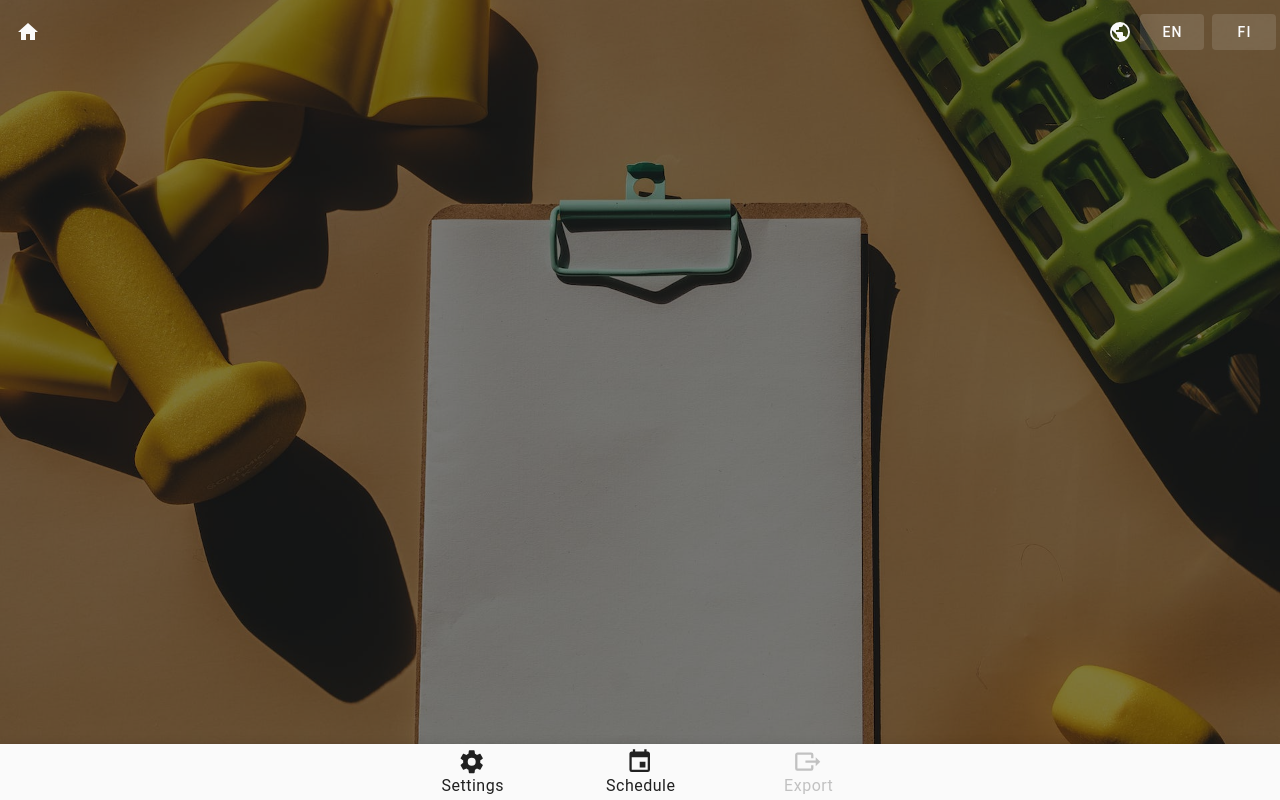
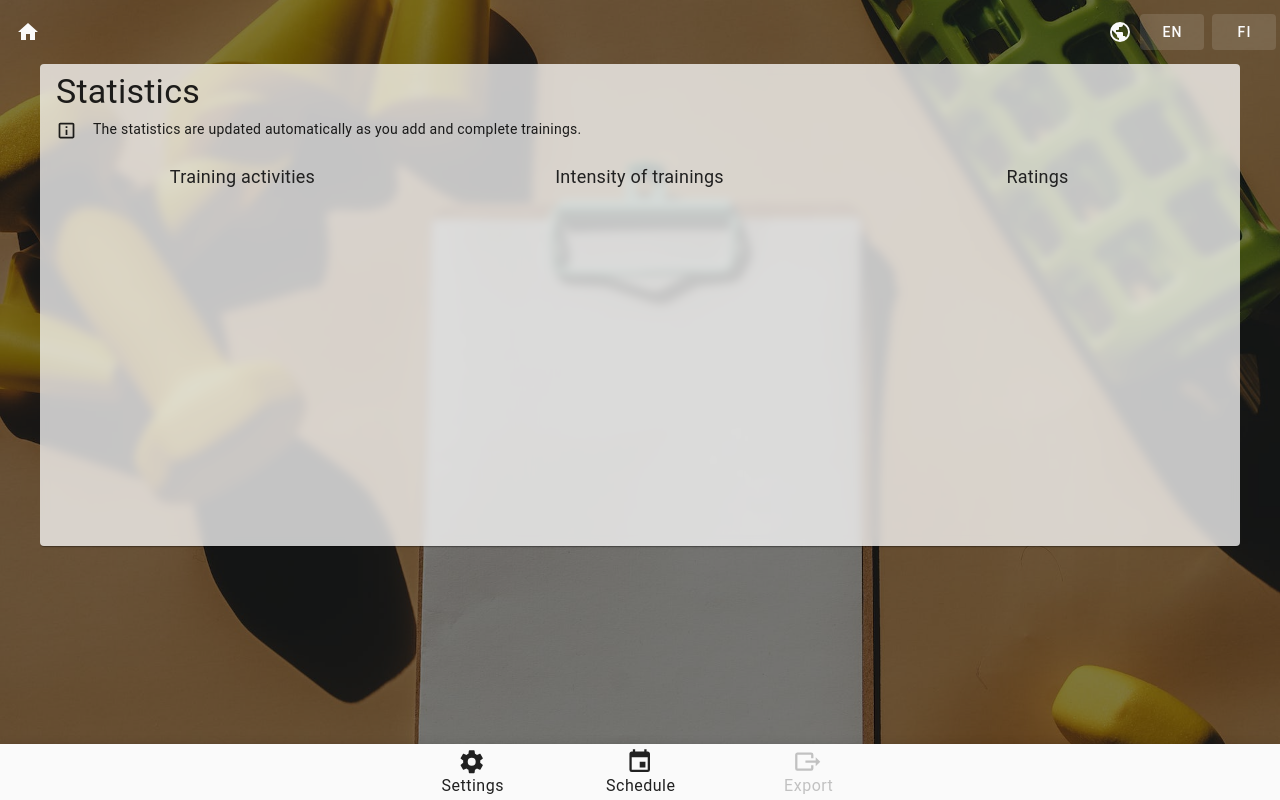
Before and after one commit to ajuvonen/getfit, a Vue app: page /stats in a window 1280 px wide. Built offline with nearby package versions, Linux system fonts and the light colour scheme.

Commit message:
Add stats view and basic charts

```diff
--- /dev/null
+++ b/src/components/ActivityChart.vue
@@ -0,0 +1,62 @@
+<script lang="ts" setup>
+import {computed} from 'vue';
+import {storeToRefs} from 'pinia';
+import {useI18n} from 'vue-i18n';
+import {Chart as ChartJS, ArcElement, Tooltip, Legend, Title} from 'chart.js';
+import {Pie} from 'vue-chartjs';
+import {entries, groupBy, map, pipe, prop, sortBy, splitAt, sumBy} from 'remeda';
+import {useScheduleStore} from '@/stores/schedule';
+import {getChartTitleOptions} from '@/utils';
+import useScreen from '@/hooks/screen';
+import {COLORS} from '@/constants';
+import ChartScreenReaderTable from '@/components/ChartScreenReaderTable.vue';
+
+ChartJS.register(ArcElement, Legend, Tooltip, Title);
+
+const {t} = useI18n();
+
+const scheduleStore = useScheduleStore();
+const {getAllTrainings} = storeToRefs(scheduleStore);
+
+const {isDark} = useScreen();
+
+const chartData = computed(() => {
+  // Pick first six activities, sorted by their popularity and name. Then group the rest.
+  const trainings = pipe(
+    getAllTrainings.value,
+    groupBy(prop('activity')),
+    entries,
+    map(([key, {length}]) => [t(`activities.${key}`), length] as [string, number]),
+    sortBy([prop(1), 'desc'], prop(0)),
+    splitAt(6),
+  );
+  const labels = trainings[0].map(prop(0));
+  if (trainings[1].length) {
+    labels.push(t('stats.other'));
+    trainings[0].push(['', sumBy(trainings[1], prop(1))]);
+  }
+  return {
+    labels,
+    datasets: [
+      {
+        data: trainings[0].map(prop(1)),
+        backgroundColor: [...COLORS.chartColors],
+      },
+    ],
+  };
+});
+
+const chartOptions = computed(() => ({
+  responsive: true,
+  ...getChartTitleOptions<'pie'>(t('stats.trainingsByActivity'), isDark.value),
+}));
+</script>
+<template>
+  <Pie :options="chartOptions" :data="chartData" aria-describedby="activity-chart-table" />
+  <ChartScreenReaderTable
+    id="activity-chart-table"
+    :title="t('stats.trainingsByActivity')"
+    :labels="chartData.labels"
+    :data="chartData.datasets[0].data"
+  />
+</template>
--- /dev/null
+++ b/src/components/ChartScreenReaderTable.vue
@@ -0,0 +1,23 @@
+<script lang="ts" setup>
+defineProps<{
+  id: string,
+  title: string,
+  labels: string[],
+  data: number[],
+}>();
+</script>
+<template>
+  <table class="d-sr-only" :id="id">
+    <caption>{{ title }}</caption>
+    <thead>
+      <tr>
+        <th v-for="label in labels" :key="label">{{ label }}</th>
+      </tr>
+    </thead>
+    <tbody>
+      <tr>
+        <td v-for="count in data" :key="count">{{ count }}</td>
+      </tr>
+    </tbody>
+  </table>
+</template>
--- /dev/null
+++ b/src/components/IntensityChart.vue
@@ -0,0 +1,55 @@
+<script lang="ts" setup>
+import {computed} from 'vue';
+import {storeToRefs} from 'pinia';
+import {useI18n} from 'vue-i18n';
+import {Chart as ChartJS, ArcElement, Tooltip, Legend, Title} from 'chart.js';
+import {Pie} from 'vue-chartjs';
+import {groupBy, prop} from 'remeda';
+import {useScheduleStore} from '@/stores/schedule';
+import {COLORS} from '@/constants';
+import {Intensity} from '@/types';
+import {getChartTitleOptions} from '@/utils';
+import useScreen from '@/hooks/screen';
+import ChartScreenReaderTable from '@/components/ChartScreenReaderTable.vue';
+
+ChartJS.register(ArcElement, Legend, Tooltip, Title);
+
+const {t} = useI18n();
+
+const scheduleStore = useScheduleStore();
+const {getAllTrainings} = storeToRefs(scheduleStore);
+
+const {isDark} = useScreen();
+
+const chartData = computed(() => {
+  const trainings = groupBy(getAllTrainings.value, prop('intensity'));
+  const colors: string[] = [];
+  if (trainings[Intensity.LIGHT]) colors.push(COLORS.intensityLight);
+  if (trainings[Intensity.NORMAL]) colors.push(COLORS.intensityNormal);
+  if (trainings[Intensity.DEMANDING]) colors.push(COLORS.intensityDemanding);
+  if (trainings[Intensity.HEAVY]) colors.push(COLORS.intensityHeavy);
+  return {
+    labels: Object.keys(trainings).map((key) => t(`intensities.${key}`)),
+    datasets: [
+      {
+        data: Object.values(trainings).map(({length}) => length),
+        backgroundColor: colors,
+      },
+    ],
+  };
+});
+
+const chartOptions = computed(() => ({
+  responsive: true,
+  ...getChartTitleOptions<'pie'>(t('stats.trainingsByIntensity'), isDark.value),
+}));
+</script>
+<template>
+  <Pie :options="chartOptions" :data="chartData" aria-describedby="intensity-chart-table" />
+  <ChartScreenReaderTable
+    id="intensity-chart-table"
+    :title="t('stats.trainingsByIntensity')"
+    :labels="chartData.labels"
+    :data="chartData.datasets[0].data"
+  />
+</template>
--- /dev/null
+++ b/src/components/RatingChart.vue
@@ -0,0 +1,57 @@
+<script lang="ts" setup>
+import {computed} from 'vue';
+import {storeToRefs} from 'pinia';
+import {useI18n} from 'vue-i18n';
+import {Chart as ChartJS, ArcElement, Tooltip, Legend, Title} from 'chart.js';
+import {Pie} from 'vue-chartjs';
+import {entries, groupBy, map, pipe, prop} from 'remeda';
+import {useScheduleStore} from '@/stores/schedule';
+import {getChartTitleOptions} from '@/utils';
+import useScreen from '@/hooks/screen';
+import {COLORS} from '@/constants';
+import ChartScreenReaderTable from '@/components/ChartScreenReaderTable.vue';
+
+ChartJS.register(ArcElement, Legend, Tooltip, Title);
+
+const {t} = useI18n();
+
+const scheduleStore = useScheduleStore();
+const {getAllTrainings} = storeToRefs(scheduleStore);
+
+const {isDark} = useScreen();
+
+const chartData = computed(() => {
+  const trainings = pipe(
+    getAllTrainings.value,
+    groupBy(({rating}) => (!rating ? 0 : rating)),
+    entries,
+    map(
+      ([key, {length}]) =>
+        [key === '0' ? t('stats.noRating') : `${key} ★`, length] as [string, number],
+    ),
+  );
+  return {
+    labels: trainings.map(prop(0)),
+    datasets: [
+      {
+        data: trainings.map(prop(1)),
+        backgroundColor: [...COLORS.chartColors],
+      },
+    ],
+  };
+});
+
+const chartOptions = computed(() => ({
+  responsive: true,
+  ...getChartTitleOptions<'pie'>(t('stats.trainingsByRating'), isDark.value),
+}));
+</script>
+<template>
+  <Pie :options="chartOptions" :data="chartData" aria-describedby="rating-chart-table" />
+  <ChartScreenReaderTable
+    id="rating-chart-table"
+    :title="$t('stats.trainingsByRating')"
+    :labels="chartData.labels"
+    :data="chartData.datasets[0].data"
+  />
+</template>
--- a/src/i18n/en.json
+++ b/src/i18n/en.json
@@ -98,7 +98,8 @@
     "home": "Home",
     "export": "Export",
     "schedule": "Schedule",
-    "settings": "Settings"
+    "settings": "Settings",
+    "stats": "Statistics"
   },
   "schedule": {
     "addWeek": "Add Week",
@@ -131,6 +132,14 @@
     "toggleAllActivities": "Toggle All",
     "weekNumbering": "Week numbering"
   },
+  "stats": {
+    "guide": "The statistics are updated automatically as you add and complete trainings.",
+    "noRating": "No rating",
+    "other": "Other",
+    "trainingsByActivity": "Training activities",
+    "trainingsByIntensity": "Intensity of trainings",
+    "trainingsByRating": "Ratings"
+  },
   "trainingCard": {
     "actions": "Actions",
     "actionsLabel": "Actions for training {0}",
--- a/src/i18n/fi.json
+++ b/src/i18n/fi.json
@@ -98,7 +98,8 @@
     "home": "Etusivu",
     "export": "Vienti",
     "schedule": "Ohjelma",
-    "settings": "Asetukset"
+    "settings": "Asetukset",
+    "stats": "Tilastot"
   },
   "schedule": {
     "addWeek": "Lisää viikko",
@@ -131,6 +132,14 @@
     "toggleAllActivities": "Valitse kaikki",
     "weekNumbering": "Viikkojen numerointi"
   },
+  "stats": {
+    "guide": "Tilastot päivittyvät sitä mukaa kun lisäät ja suoritat harjoituksia.",
+    "noRating": "Ei arviota",
+    "other": "Muu",
+    "trainingsByActivity": "Harjoituslajit",
+    "trainingsByIntensity": "Harjoitusten intensiteetti",
+    "trainingsByRating": "Arvioinnit"
+  },
   "trainingCard": {
     "actions": "Toiminnot",
     "actionsLabel": "Toiminnot harjoitukselle {0}",
--- a/src/router/index.ts
+++ b/src/router/index.ts
@@ -15,6 +15,11 @@ const router = createRouter({
       component: () => import('@/views/SettingsView.vue'),
     },
     {
+      path: '/stats',
+      name: 'stats',
+      component: () => import('@/views/StatsView.vue'),
+    },
+    {
       path: '/schedule',
       name: 'schedule',
       component: () => import('@/views/ScheduleView.vue'),
--- /dev/null
+++ b/src/views/StatsView.vue
@@ -0,0 +1,29 @@
+<script lang="ts" setup>
+import BaseView from '@/components/BaseView.vue';
+import ActivityChart from '@/components/ActivityChart.vue';
+import IntensityChart from '@/components/IntensityChart.vue';
+import RatingChart from '@/components/RatingChart.vue';
+</script>
+<template>
+  <BaseView :title="$t('routes.stats')" :guide="$t('stats.guide')">
+    <template #content>
+      <v-row justify="center" wrap>
+        <v-col class="stats__chart">
+          <ActivityChart />
+        </v-col>
+        <v-col class="stats__chart">
+          <IntensityChart />
+        </v-col>
+        <v-col class="stats__chart">
+          <RatingChart />
+        </v-col>
+      </v-row>
+    </template>
+  </BaseView>
+</template>
+<style lang="scss" scoped>
+.stats__chart {
+  max-width: 400px;
+  max-height: 400px;
+}
+</style>
```
